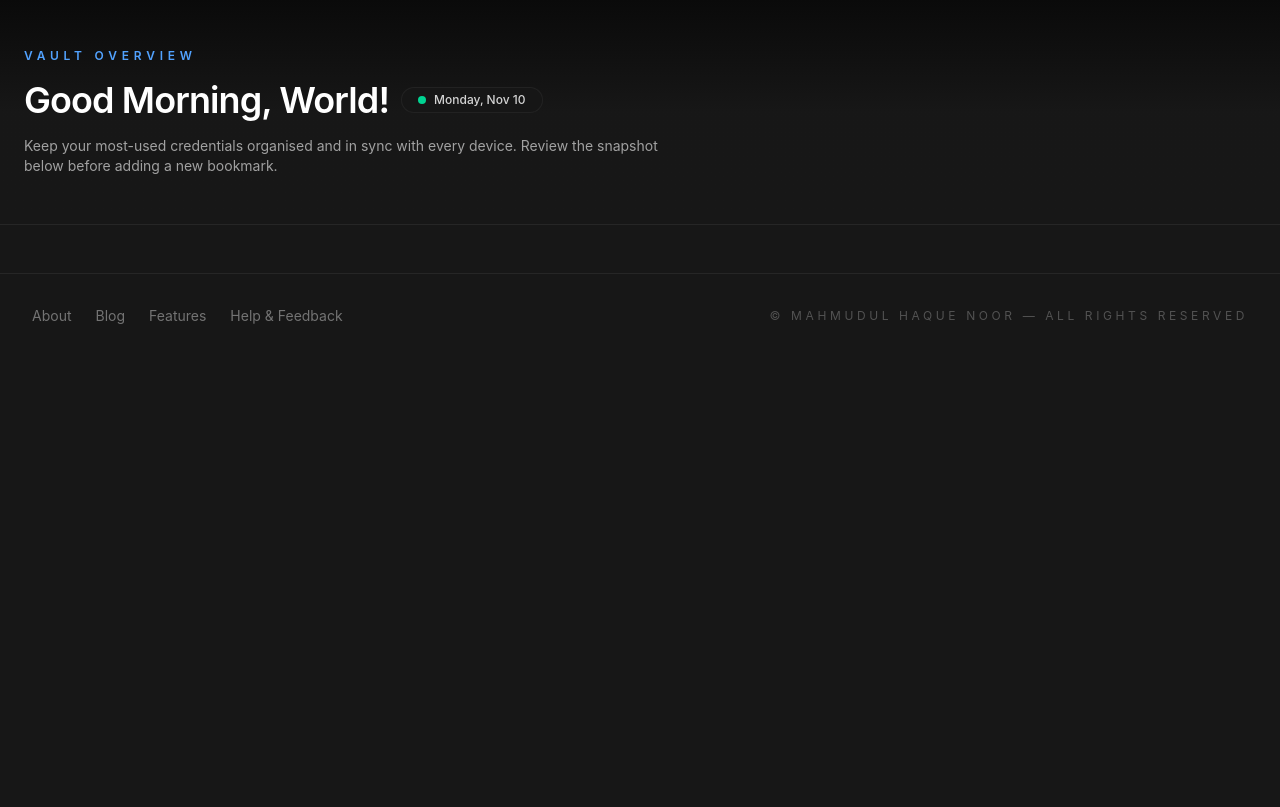
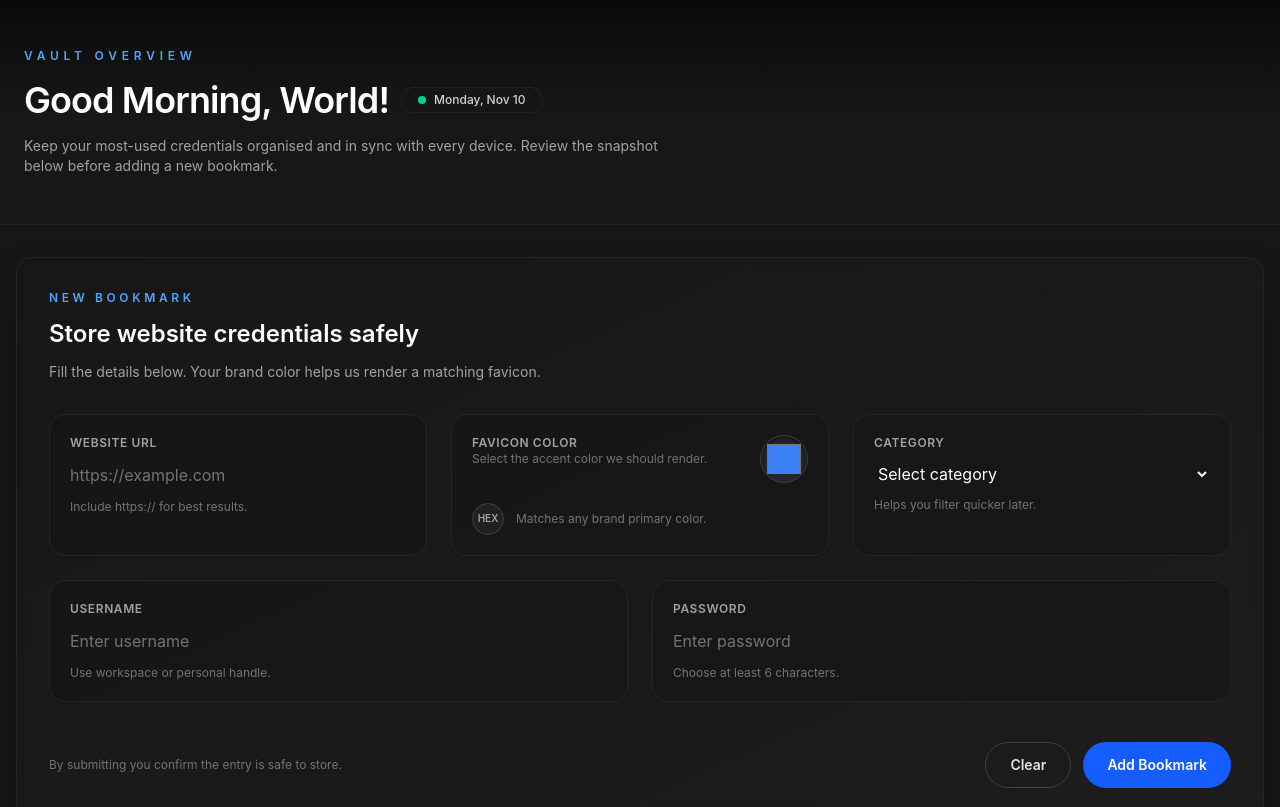
Before and after one commit to miavai649/value-manager, a React (Vite) app: page / in a window 1280 px wide. Shown: the top 807 px of the page. Built offline with nearby package versions, Linux system fonts and the light colour scheme.

Commit message:
feat: add NewBookmark component and integrate it into App

```diff
--- a/src/App.jsx
+++ b/src/App.jsx
@@ -1,10 +1,12 @@
 import Footer from './components/layout/Footer';
 import Header from './components/layout/Header';
+import NewBookmark from './components/NewBookmark';
 
 function App() {
   return (
     <>
       <Header />
+      <NewBookmark />
       <Footer />
     </>
   );
--- /dev/null
+++ b/src/components/NewBookmark.jsx
@@ -0,0 +1,106 @@
+export default function NewBookmark() {
+  return (
+    <div className='max-w-7xl mx-auto mt-8 px-4'>
+      <form className='mb-10 rounded-2xl border border-neutral-800 bg-gradient-to-br from-neutral-900/70 to-neutral-800/40 p-8 shadow-2xl shadow-black/40 backdrop-blur'>
+        <div className='mb-8 flex flex-col gap-3'>
+          <p className='text-xs font-semibold uppercase tracking-[0.3em] text-blue-400'>New bookmark</p>
+          <h2 className='text-2xl font-semibold'>Store website credentials safely</h2>
+          <p className='text-sm text-neutral-400'>Fill the details below. Your brand color helps us render a matching favicon.</p>
+        </div>
+
+        <div className='space-y-6'>
+          <div className='grid grid-cols-1 gap-6 lg:grid-cols-3'>
+            {/* <!-- Website URL Input --> */}
+            <label className='flex flex-col gap-3 rounded-2xl border border-neutral-800 bg-neutral-900/60 p-5 text-sm transition focus-within:border-blue-500 focus-within:bg-neutral-900 focus-within:shadow-lg focus-within:shadow-blue-500/10'>
+              <span className='text-xs font-semibold uppercase tracking-wider text-neutral-400'>Website URL</span>
+              <input
+                type='url'
+                placeholder='https://example.com'
+                className='w-full bg-transparent text-base text-white placeholder:text-neutral-500 focus:outline-none'
+              />
+              <span className='text-xs text-neutral-500'>Include https:// for best results.</span>
+            </label>
+
+            {/* <!-- Color Picker --> */}
+            <div className='rounded-2xl border border-neutral-800 bg-neutral-900/60 p-5 text-sm transition focus-within:border-blue-500 focus-within:bg-neutral-900 focus-within:shadow-lg focus-within:shadow-blue-500/10'>
+              <div className='flex items-start justify-between'>
+                <div>
+                  <p className='text-xs font-semibold uppercase tracking-wider text-neutral-400'>Favicon color</p>
+                  <p className='text-xs text-neutral-500'>Select the accent color we should render.</p>
+                </div>
+                <input
+                  type='color'
+                  defaultValue='#3b82f6'
+                  className='h-12 w-12 cursor-pointer rounded-full border border-neutral-700 bg-neutral-800 p-1 shadow-inner shadow-black/50'
+                />
+              </div>
+              <div className='mt-5 flex items-center gap-3 text-xs text-neutral-500'>
+                <span className='inline-flex h-8 w-8 items-center justify-center rounded-full border border-neutral-700 bg-neutral-800/80 text-[10px] font-semibold uppercase text-neutral-400'>
+                  Hex
+                </span>
+                <span>Matches any brand primary color.</span>
+              </div>
+            </div>
+
+            {/* <!-- Category Select --> */}
+            <label className='flex flex-col gap-3 rounded-2xl border border-neutral-800 bg-neutral-900/60 p-5 text-sm transition focus-within:border-blue-500 focus-within:bg-neutral-900 focus-within:shadow-lg focus-within:shadow-blue-500/10'>
+              <span className='text-xs font-semibold uppercase tracking-wider text-neutral-400'>Category</span>
+              <select className='w-full bg-transparent text-base text-white outline-none'>
+                <option className='bg-neutral-900 text-white'>Select category</option>
+                <option className='bg-neutral-900 text-white'>Social</option>
+                <option className='bg-neutral-900 text-white'>Video</option>
+                <option className='bg-neutral-900 text-white'>Design</option>
+                <option className='bg-neutral-900 text-white'>Streaming</option>
+                <option className='bg-neutral-900 text-white'>Productivity</option>
+                <option className='bg-neutral-900 text-white'>Entertainment</option>
+                <option className='bg-neutral-900 text-white'>Shopping</option>
+                <option className='bg-neutral-900 text-white'>Music</option>
+              </select>
+              <span className='text-xs text-neutral-500'>Helps you filter quicker later.</span>
+            </label>
+          </div>
+
+          <div className='grid grid-cols-1 gap-6 md:grid-cols-2'>
+            {/* <!-- Username Input --> */}
+            <label className='flex flex-col gap-3 rounded-2xl border border-neutral-800 bg-neutral-900/60 p-5 text-sm transition focus-within:border-blue-500 focus-within:bg-neutral-900 focus-within:shadow-lg focus-within:shadow-blue-500/10'>
+              <span className='text-xs font-semibold uppercase tracking-wider text-neutral-400'>Username</span>
+              <input
+                type='text'
+                placeholder='Enter username'
+                className='w-full bg-transparent text-base text-white placeholder:text-neutral-500 focus:outline-none'
+              />
+              <span className='text-xs text-neutral-500'>Use workspace or personal handle.</span>
+            </label>
+
+            {/* <!-- Password Input --> */}
+            <label className='flex flex-col gap-3 rounded-2xl border border-neutral-800 bg-neutral-900/60 p-5 text-sm transition focus-within:border-blue-500 focus-within:bg-neutral-900 focus-within:shadow-lg focus-within:shadow-blue-500/10'>
+              <span className='text-xs font-semibold uppercase tracking-wider text-neutral-400'>Password</span>
+              <input
+                type='password'
+                placeholder='Enter password'
+                className='w-full bg-transparent text-base text-white placeholder:text-neutral-500 focus:outline-none'
+              />
+              <span className='text-xs text-neutral-500'>Choose at least 6 characters.</span>
+            </label>
+          </div>
+        </div>
+
+        <div className='mt-10 flex flex-col gap-3 md:flex-row md:items-center md:justify-between'>
+          <div className='text-xs text-neutral-500'>By submitting you confirm the entry is safe to store.</div>
+          <div className='flex flex-1 justify-end gap-3'>
+            <button
+              type='reset'
+              className='w-full rounded-full border border-neutral-700 px-6 py-3 text-sm font-semibold text-neutral-200 transition hover:border-neutral-500 hover:text-white md:w-auto'>
+              Clear
+            </button>
+            <button
+              type='submit'
+              className='w-full rounded-full bg-blue-600 px-6 py-3 text-sm font-semibold text-white transition hover:bg-blue-500 md:w-auto'>
+              Add Bookmark
+            </button>
+          </div>
+        </div>
+      </form>
+    </div>
+  );
+}
```
